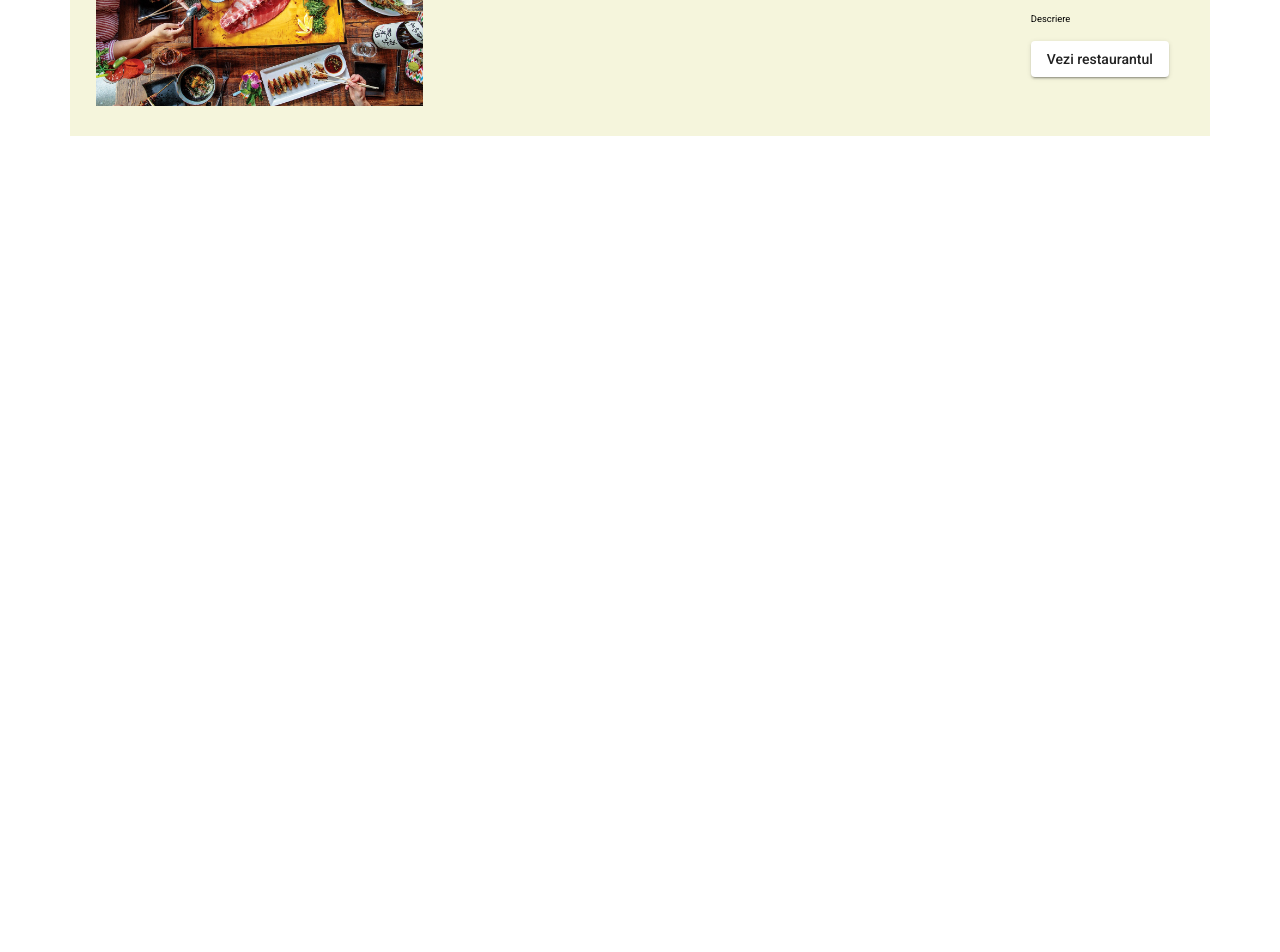
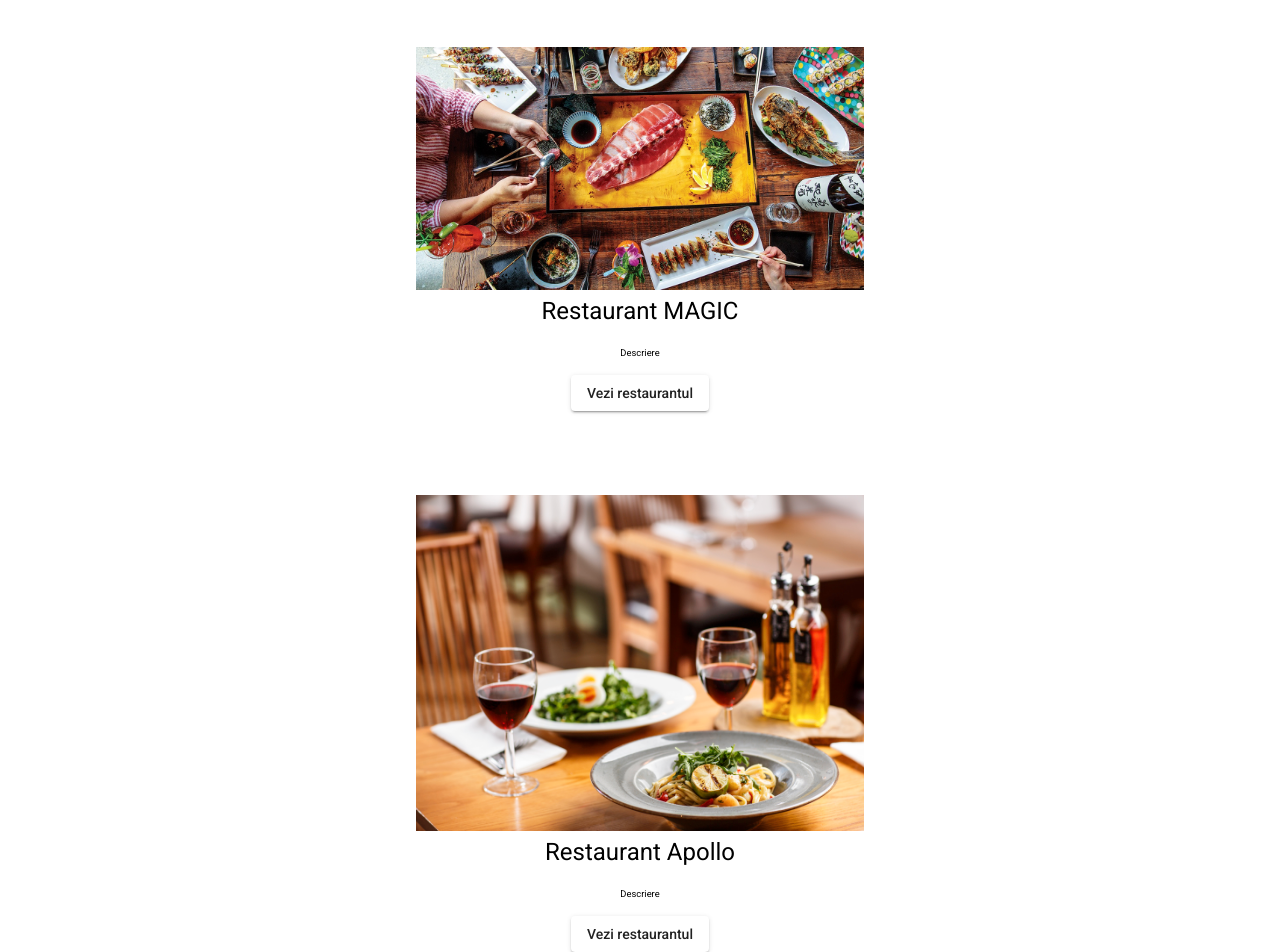
Before and after one commit to Alexandra2612/Proiect_PAD, an Angular app in the folder src/main/ui/web/web-app/: page /restaurants in a window 1280 px wide. Shown: the part 291-1243 px from the top of the page. Before the commit the page ends 800 px from the top, so only its background shows below. Built offline with nearby package versions, Linux system fonts and the light colour scheme.

Commit message:
update- unele fisiere nu erau up-to-date

```diff
--- a/src/main/ui/web/web-app/src/app/app.component.css
+++ b/src/main/ui/web/web-app/src/app/app.component.css
@@ -1,6 +1,6 @@
 
 
-#menu{
+.menu{
   margin: auto;
 
   align-self: center;
--- a/src/main/ui/web/web-app/src/app/app.component.html
+++ b/src/main/ui/web/web-app/src/app/app.component.html
@@ -8,7 +8,8 @@
   <a >Logout</a>
 </div>
 
-<div id="menu" *ngIf="currentUser" >
+<div class="menu" *ngIf="currentUser" >
+  <button mat-button routerLinkActive="active" [routerLink]="['/']">Home</button>
   <button routerLinkActive="active" mat-button [routerLink]="['/restaurants']" >Restaurante  </button>
 
   <button mat-button >Comenzi     </button>
@@ -16,12 +17,12 @@
 
 
 </div>
-<div id="menu" *ngIf="notUser" >
+<div class="menu" *ngIf="notUser" >
+  <button mat-button routerLinkActive="active" [routerLink]="['/']">Home</button>
   <button mat-button routerLinkActive="active" mat-button [routerLink]="['/restaurants']">Restaurante  </button>
 
 
 
 </div>
-
-
+<br><br><br><br>
 <router-outlet></router-outlet>
--- a/src/main/ui/web/web-app/src/app/app.module.ts
+++ b/src/main/ui/web/web-app/src/app/app.module.ts
@@ -19,6 +19,7 @@ import {Router, RouterModule} from "@angular/router";
 import { HomeComponent } from './home/home.component'
 import { MenuComponent } from './menu/menu.component';
 import { RestaurantsComponent } from './restaurants/restaurants.component';
+import {MatGridListModule} from '@angular/material/grid-list';
 
 
 
@@ -47,6 +48,7 @@ import { RestaurantsComponent } from './restaurants/restaurants.component';
     MatMenuModule,
     RouterModule,
     ReactiveFormsModule,
+    MatGridListModule
 
   ],
   providers: [],
--- a/src/main/ui/web/web-app/src/app/restaurants/restaurants.component.css
+++ b/src/main/ui/web/web-app/src/app/restaurants/restaurants.component.css
@@ -4,22 +4,27 @@
   text-align: center;
 }
 .menu {
-  display: flex;
-  flex-wrap: wrap;
+
 }
 
 .product-card {
-  padding: 2%;
-  flex-grow: 1;
-  flex-basis: 16%;
 
-  display: flex; /* so child elements can use flexbox stuff too! */
+ align-items: center;
+  margin-top: 5%;
 
-  background-color: beige;
-  margin-left: 70px;
-  margin-right: 70px;
 
 }
-.product-image img {
-  width: 35%
+.product-image {
+
+  text-align: center;
+
 }
+img{
+  width: 35%;
+}
+
+.product-info{
+  text-align: center;
+  position: center;
+
+}
--- a/src/main/ui/web/web-app/src/app/restaurants/restaurants.component.html
+++ b/src/main/ui/web/web-app/src/app/restaurants/restaurants.component.html
@@ -16,6 +16,17 @@
       <button mat-raised-button>Vezi restaurantul </button>
     </div>
   </div>
+  <br>
+  <div class="product-card">
+    <div class="product-image">
+      <img src ="assets/r2.jpg">
+    </div>
+    <div class="product-info">
+      <h1>Restaurant Apollo</h1>
+      <h6>Descriere</h6>
+      <button mat-raised-button>Vezi restaurantul </button>
+    </div>
+  </div>
 
   <!-- more products -->
 
```
